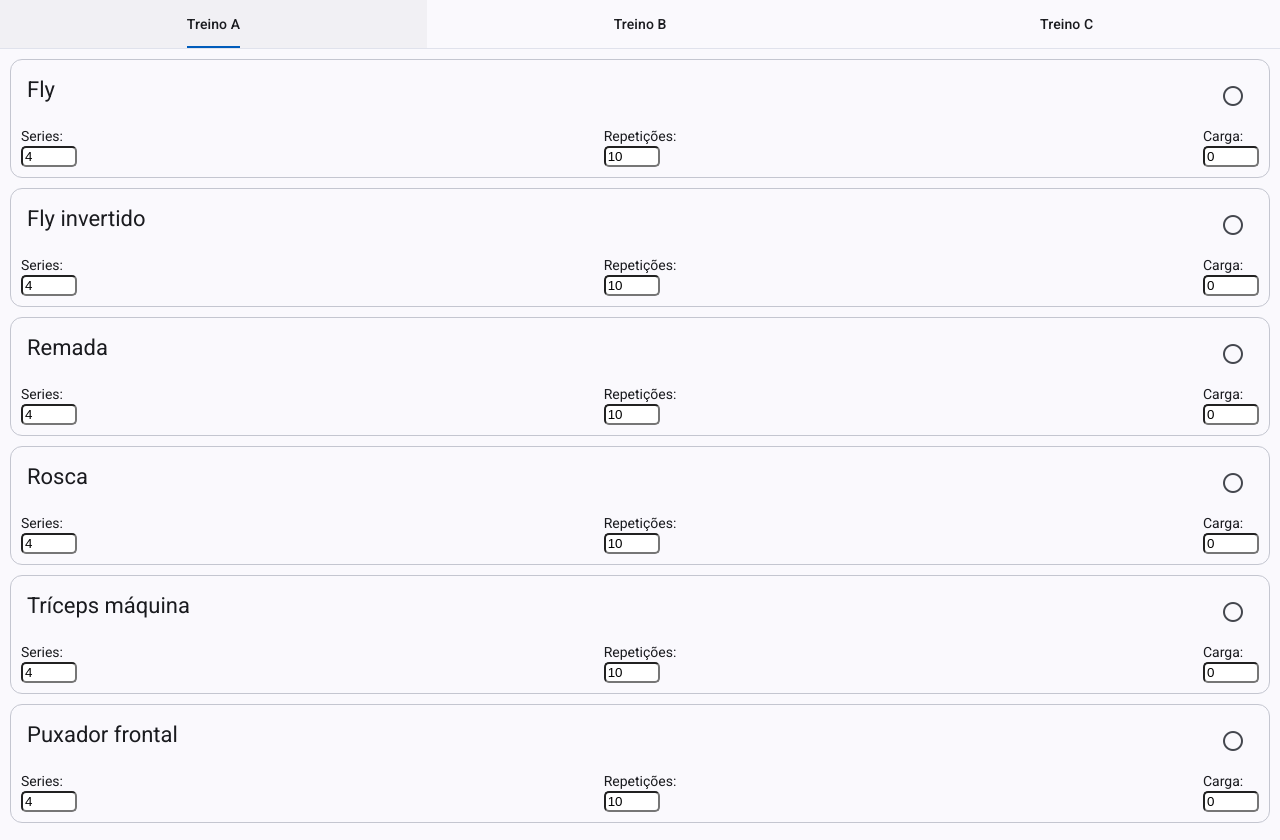
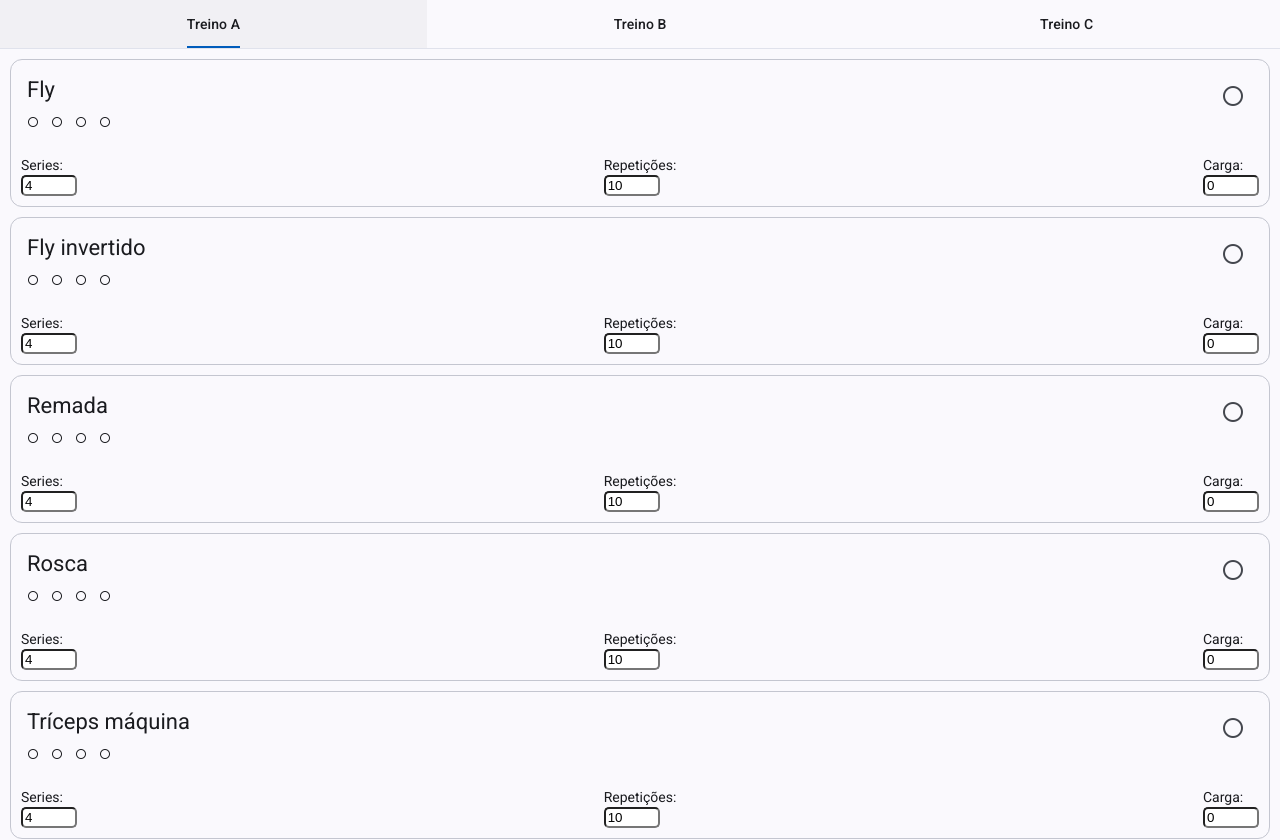
Before and after one commit to carlarani/academia, an Angular app: page / in a window 1280 px wide. Shown: the top 840 px of the page. Built offline with nearby package versions, Linux system fonts and the light colour scheme; what primeng would draw is missing.

Commit message:
feat: adiciona counter de series

```diff
--- a/src/app/home/home.css
+++ b/src/app/home/home.css
@@ -15,3 +15,7 @@ body {
 .background-clicked {
     background-color: lightgreen;
 }
+
+mat-card-content>mat-icon {
+    font-size: 12px;
+}
--- a/src/app/home/home.html
+++ b/src/app/home/home.html
@@ -6,8 +6,7 @@
                 <mat-card-title-group>
                     <mat-card-title style="margin-bottom: 10px">{{exercicio.nome}}</mat-card-title>
                     <button matIconButton aria-label="Example icon button with a menu icon"
-                        (click)="exercicio.clicked = !exercicio.clicked"
-                        style="border: unset; background-color: unset;">
+                        (click)="marcarExecucaoSerie(exercicio)" style="border: unset; background-color: unset;">
                         <mat-icon *ngIf="!exercicio.clicked" class="material-symbols-outlined">
                             circle
                         </mat-icon>
@@ -15,6 +14,16 @@
                     </button>
                 </mat-card-title-group>
             </mat-card-header>
+            <mat-card-content>
+                <mat-icon *ngIf="exercicio.series>=1"
+                    [class.material-symbols-outlined]="exercicio.seriesExecutadas < 1">circle</mat-icon>
+                <mat-icon *ngIf="exercicio.series>=2"
+                    [class.material-symbols-outlined]="exercicio.seriesExecutadas < 2">circle</mat-icon>
+                <mat-icon *ngIf="exercicio.series>=3"
+                    [class.material-symbols-outlined]="exercicio.seriesExecutadas < 3">circle</mat-icon>
+                <mat-icon *ngIf="exercicio.series>=4"
+                    [class.material-symbols-outlined]="exercicio.seriesExecutadas < 4">circle</mat-icon>
+            </mat-card-content>
             <mat-card-footer style="display: flex; justify-content: space-between; padding: 10px;">
                 <div style="display: flex; flex-direction: column;">
                     <span>Series:</span>
@@ -50,6 +59,16 @@
                     </button>
                 </mat-card-title-group>
             </mat-card-header>
+            <mat-card-content>
+                <mat-icon *ngIf="exercicio.series>=1"
+                    [class.material-symbols-outlined]="exercicio.seriesExecutadas < 1">circle</mat-icon>
+                <mat-icon *ngIf="exercicio.series>=2"
+                    [class.material-symbols-outlined]="exercicio.seriesExecutadas < 2">circle</mat-icon>
+                <mat-icon *ngIf="exercicio.series>=3"
+                    [class.material-symbols-outlined]="exercicio.seriesExecutadas < 3">circle</mat-icon>
+                <mat-icon *ngIf="exercicio.series>=4"
+                    [class.material-symbols-outlined]="exercicio.seriesExecutadas < 4">circle</mat-icon>
+            </mat-card-content>
             <mat-card-footer style="display: flex; justify-content: space-between; padding: 10px;">
                 <div style="display: flex; flex-direction: column;">
                     <span>Series:</span>
@@ -85,6 +104,16 @@
                     </button>
                 </mat-card-title-group>
             </mat-card-header>
+            <mat-card-content>
+                <mat-icon *ngIf="exercicio.series>=1"
+                    [class.material-symbols-outlined]="exercicio.seriesExecutadas < 1">circle</mat-icon>
+                <mat-icon *ngIf="exercicio.series>=2"
+                    [class.material-symbols-outlined]="exercicio.seriesExecutadas < 2">circle</mat-icon>
+                <mat-icon *ngIf="exercicio.series>=3"
+                    [class.material-symbols-outlined]="exercicio.seriesExecutadas < 3">circle</mat-icon>
+                <mat-icon *ngIf="exercicio.series>=4"
+                    [class.material-symbols-outlined]="exercicio.seriesExecutadas < 4">circle</mat-icon>
+            </mat-card-content>
             <mat-card-footer style="display: flex; justify-content: space-between; padding: 10px;">
                 <div style="display: flex; flex-direction: column;">
                     <span>Series:</span>
--- a/src/app/home/home.ts
+++ b/src/app/home/home.ts
@@ -11,7 +11,7 @@ import { ButtonModule } from 'primeng/button';
 
 import { FormBuilder, FormsModule } from '@angular/forms';
 import { LocalStorageService } from '../services/localstorageservice';
-import { Treino, Treinos } from '../type/exercicio.type';
+import { Exercicio, Treino, Treinos } from '../type/exercicio.type';
 
 
 @Component({
@@ -41,4 +41,15 @@ export class Home implements OnInit {
     console.log('onChangeCargaValue - treinoInit', this.treinosInit);
     this.service.updateTreinoNoLocalStorage(this.treinosInit);
   }
+
+  marcarExecucaoSerie(exercicio: Exercicio): void {
+    console.log('marcarExecucaoSerie - exercicio antes:', exercicio);
+    exercicio.seriesExecutadas += 1;
+    exercicio.clicked = !exercicio.clicked;
+    if (exercicio.seriesExecutadas <= exercicio.series) {
+      setTimeout(() => {
+        exercicio.clicked = !exercicio.clicked
+      }, 30000);
+    }
+  }
 }
--- a/src/app/services/localstorageservice.ts
+++ b/src/app/services/localstorageservice.ts
@@ -17,12 +17,19 @@ export class LocalStorageService {
       treinos.forEach(treino => {
         treino.forEach((exercicio) => {
           exercicio.clicked = false;
+          exercicio.seriesExecutadas = 0;
         });
       });
       return treinos;
     } else {
       console.log('Nenhum treino salvo encontrado no local storage.');
       localStorage.setItem('treinoAcademia', JSON.stringify(treinoAcademia));
+      treinoAcademia.forEach(treino => {
+        treino.forEach((exercicio) => {
+          exercicio.clicked = false;
+          exercicio.seriesExecutadas = 0;
+        });
+      });
       return treinoAcademia;
     }
   }
--- a/src/app/type/exercicio.type.ts
+++ b/src/app/type/exercicio.type.ts
@@ -5,6 +5,7 @@ export interface Exercicio {
     series: number;
     repeticoes: number;
     clicked?: boolean;
+    seriesExecutadas: number;
 }
 
 export type Treino = Exercicio[];
```
